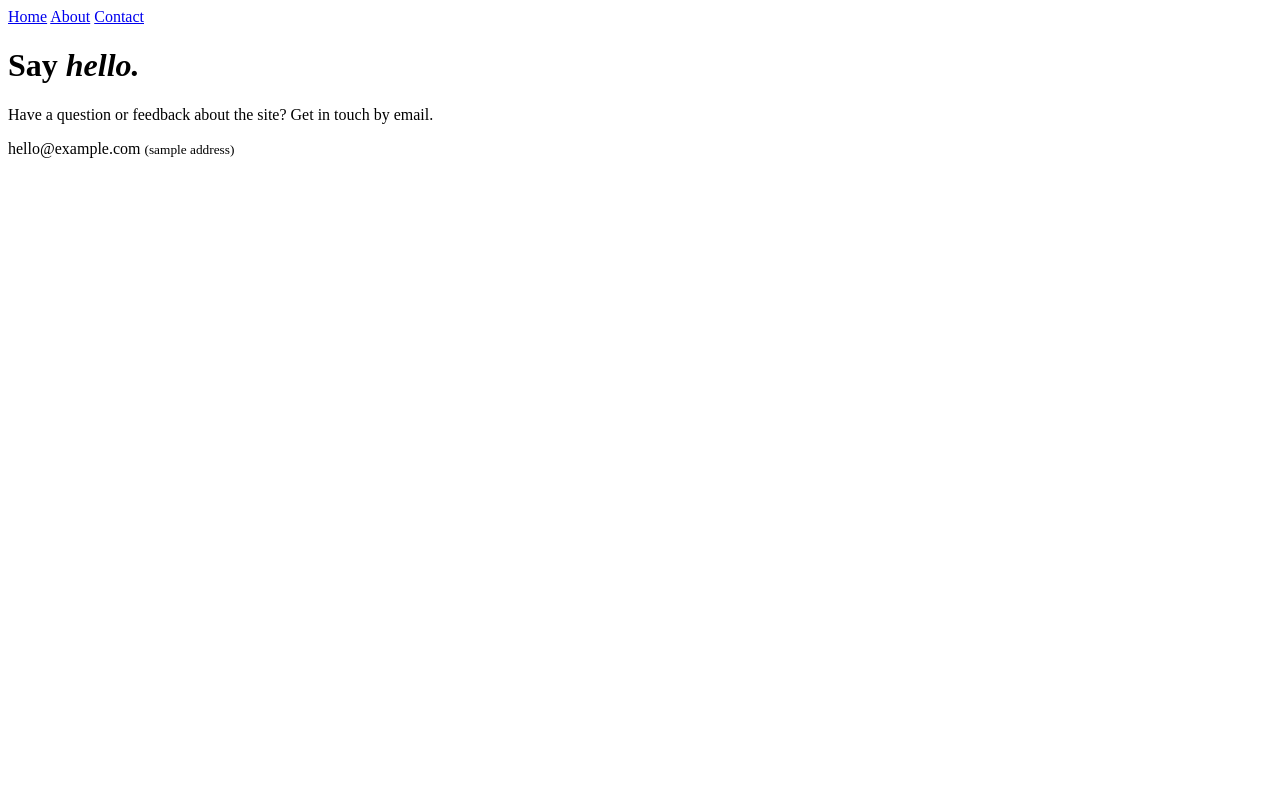
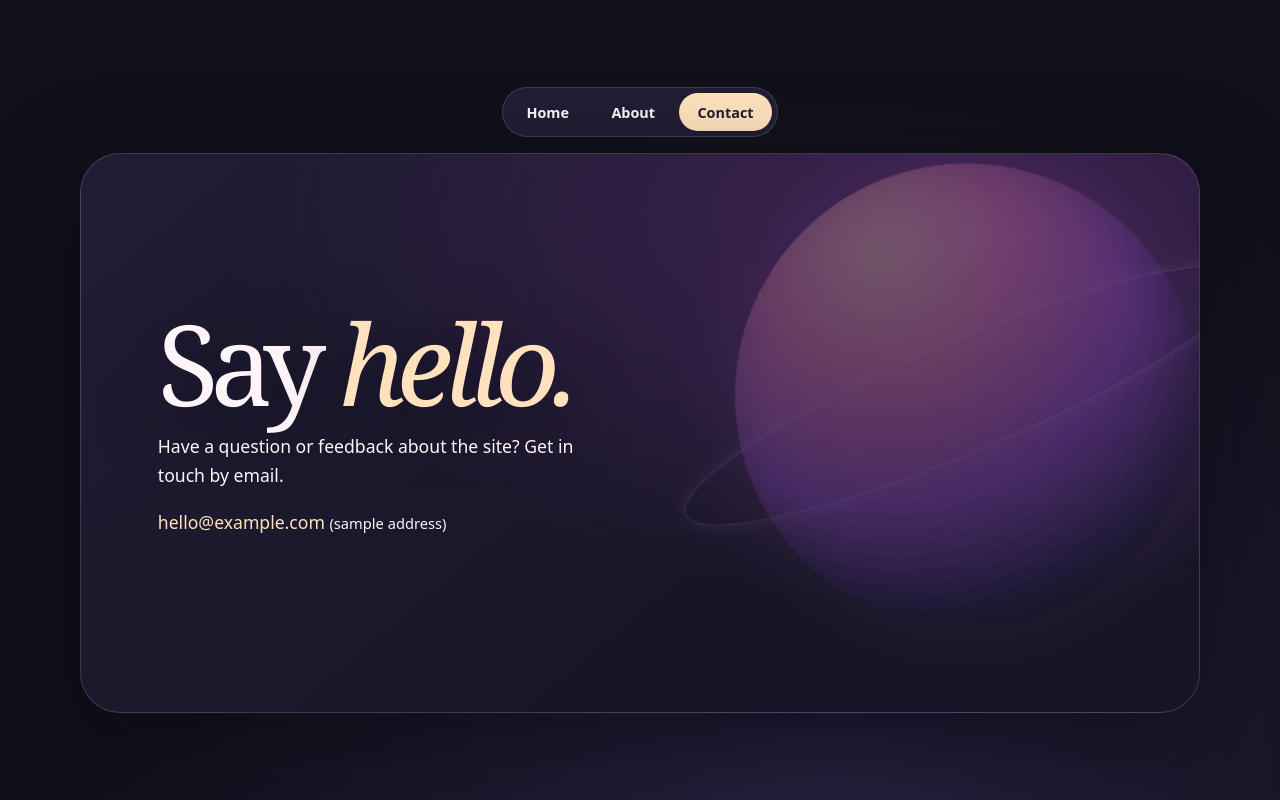
Before and after one commit to Sushilkumar1974/Project-1, a plain HTML site: page contact.html in a window 1280 px wide. Drawn offline with Linux system fonts and the light colour scheme.

Commit message:
New Changes

```diff
--- /dev/null
+++ b/styles.css
@@ -0,0 +1,141 @@
+:root {
+  color-scheme: dark;
+  font-family: system-ui, sans-serif;
+  background: #101019;
+}
+
+* { box-sizing: border-box; }
+
+body {
+  margin: 0;
+  min-height: 100svh;
+  display: grid;
+  place-items: center;
+  padding: clamp(1rem, 5vw, 4rem);
+  background: radial-gradient(ellipse at 65% 105%, #282040, transparent 64%), #101019;
+}
+
+main {
+  isolation: isolate;
+  position: relative;
+  display: grid;
+  align-items: end;
+  overflow: hidden;
+  width: min(100%, 70rem);
+  min-height: clamp(23rem, 70svh, 43rem);
+  padding: clamp(1.5rem, 6vw, 5rem);
+  border: 1px solid #ffffff26;
+  border-radius: clamp(1.25rem, 4vw, 2.5rem);
+  background:
+    radial-gradient(ellipse at 80% 14%, #622d7a88, transparent 55%),
+    linear-gradient(140deg, #211d34, #161525 72%);
+  box-shadow: 0 2rem 6rem #08070e88;
+}
+
+.orb {
+  position: absolute;
+  z-index: -1;
+  top: 8%;
+  right: 9%;
+  width: clamp(12rem, 45vw, 29rem);
+  aspect-ratio: 1;
+  border-radius: 50%;
+  background:
+    repeating-radial-gradient(ellipse at 34% 29%, transparent 0 7px, #fff2 8px, transparent 9px 13px),
+    radial-gradient(circle at 30% 20%, #ffdcad, #fa87b4 25%, #a754e3 52%, #38286d 74%, #171529 87%);
+  box-shadow: 0 0 5rem #df82ff40, inset -1rem -1rem 3rem #12102088;
+  animation: drift 9s ease-in-out infinite alternate;
+}
+
+.orb::after {
+  content: "";
+  position: absolute;
+  inset: 38% -16%;
+  border: 1px solid #f3c7ff88;
+  border-radius: 50%;
+  transform: rotate(-26deg);
+  box-shadow: 0 0 1rem #deb0ff66;
+}
+
+h1 {
+  margin: 0;
+  color: #fff4f8;
+  font-family: Georgia, serif;
+  font-size: clamp(3.4rem, 10vw, 9rem);
+  font-weight: 400;
+  letter-spacing: -.075em;
+  line-height: .92;
+  text-shadow: 0 .12em .6em #141025aa;
+}
+
+h1 span { display: block; color: #ffe1bd; font-style: italic; }
+
+@keyframes drift {
+  to { transform: translateY(1rem) rotate(5deg); }
+}
+
+@media (prefers-reduced-motion: reduce) {
+  .orb { animation: none; }
+}
+
+.site-nav {
+  display: flex;
+  flex-wrap: wrap;
+  gap: .35rem;
+  padding: .3rem;
+  border: 1px solid #ffffff26;
+  border-radius: 2rem;
+  background: #211d34;
+}
+
+body {
+  align-content: center;
+  gap: 1rem;
+}
+
+.site-nav a {
+  padding: .6rem clamp(.65rem, 2.5vw, 1.15rem);
+  color: #fff4f8;
+  border-radius: 2rem;
+  text-decoration: none;
+  font-size: .9rem;
+  font-weight: 600;
+}
+
+.site-nav a:hover { background: #ffffff1c; }
+
+.site-nav a[aria-current="page"] {
+  background: #ffe1bd;
+  color: #211d34;
+}
+
+a:focus-visible {
+  outline: 2px solid #ffe1bd;
+  outline-offset: 3px;
+}
+
+.inner-page { align-items: center; }
+
+.inner-page .orb {
+  top: 0;
+  right: 0;
+  opacity: .27;
+}
+
+.page-copy {
+  max-width: 35rem;
+  color: #fff4f8;
+}
+
+.page-copy h1 { font-size: clamp(3.4rem, 9vw, 7rem); }
+.page-copy em { color: #ffe1bd; }
+
+.page-copy p {
+  max-width: 43ch;
+  font-size: 1.1rem;
+  line-height: 1.65;
+}
+
+.page-link, .contact-address { color: #ffe1bd; }
+.page-link { text-underline-offset: .25em; }
+.contact-address small { color: #fff4f8; }
```
Also changed, not shown: index.html (+6 -81 lines).
